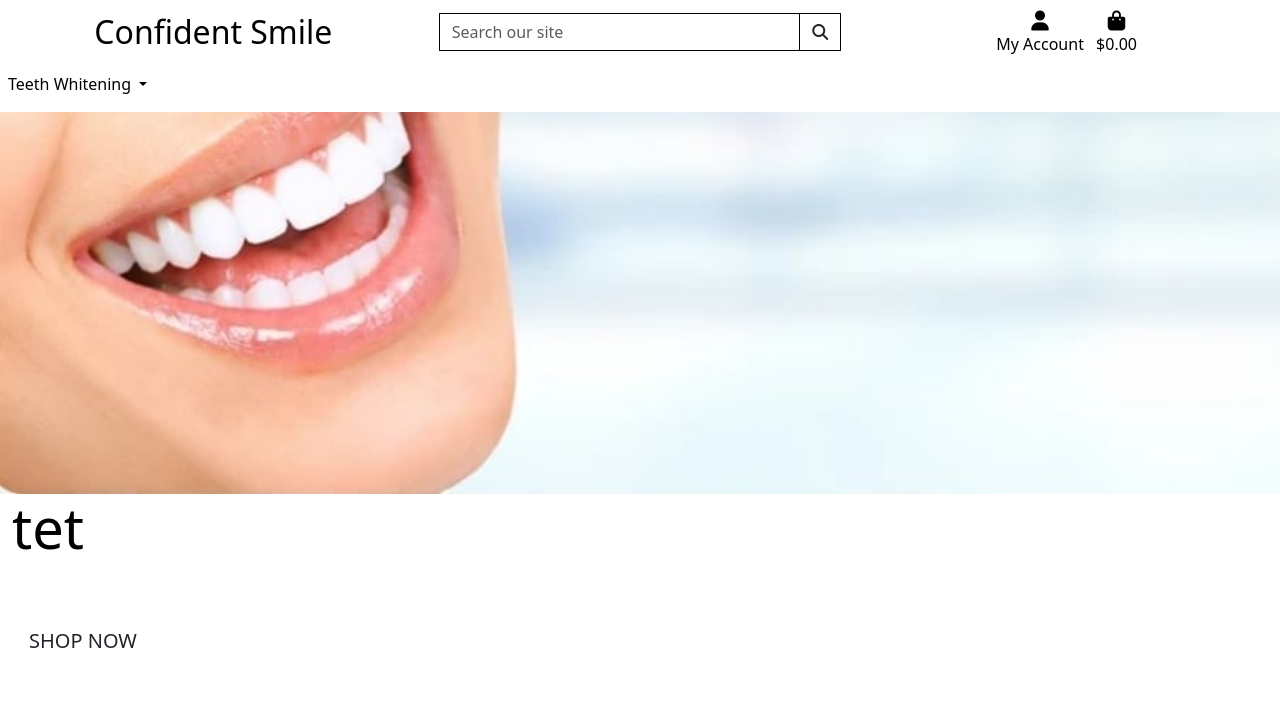
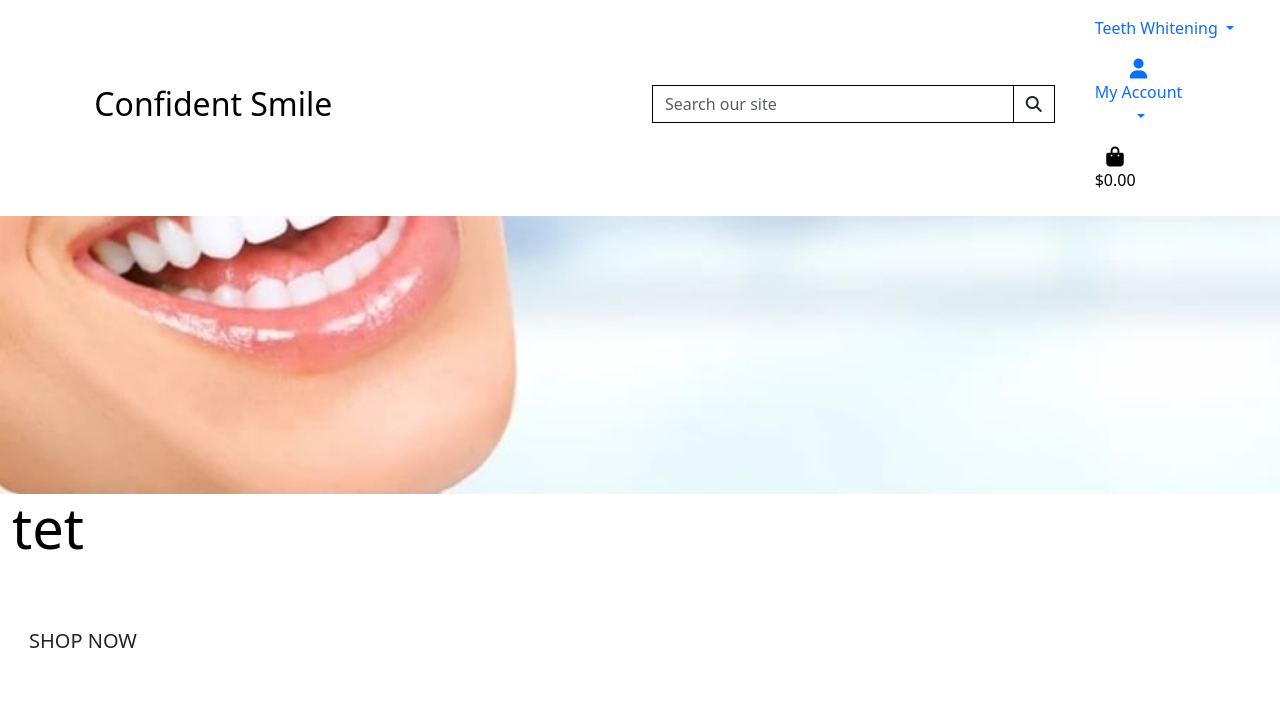
Before and after one commit to assofiejakobsson/confident-smile, a Django app: page / in a window 1280 px wide. Shown: the top 720 px of the page. Run offline with Django 3.2, Linux system fonts and the light colour scheme; the visitor is signed in with stand-in values (Sample User, id 1); some libraries are stand-ins or nearby versions.

Commit message:
Change som content in the base.html and added a link to the README.md

```diff
--- a/templates/base.html
+++ b/templates/base.html
@@ -28,27 +28,43 @@
     <script src="https://code.jquery.com/jquery-3.6.0.min.js"></script>
     <script src="https://cdn.jsdelivr.net/npm/@popperjs/core@2.11.8/dist/umd/popper.min.js" integrity="sha384-I7E8VVD/ismYTF4hNIPjVp/Zjvgyol6VFvRkX/vR+Vc4jQkC+hVqc2pM8ODewa9r" crossorigin="anonymous"></script>
     <script src="https://cdn.jsdelivr.net/npm/bootstrap@5.3.0/dist/js/bootstrap.bundle.min.js" integrity="sha384-geWF76RCwLtnZ8qwWowPQNguL3RmwHVBC9FhGdlKrxdiJJigb/j/68SIy3Te4Bkz" crossorigin="anonymous"></script>
+    <script>
+      $(document).ready(function() {
+        $('#burger-menu').on('click', function() {
+          $(this).toggleClass('active');
+          $('.navbar-collapse').toggleClass('show');
+        });
+        $('#search-bar-toggle').on('click', function() {
+          $('#search-bar').toggleClass('show');
+        });
+        $('.teeth-whitening-toggle').on('click', function() {
+          $(this).parent().toggleClass('show');
+        });
+      });
+    </script>
   {% endblock %}
 
   {% block extra_js %}
   {% endblock %}
 
-  <title>Confident smile {% block extra_title %}{% endblock %}</title>
+  <title>Confident Smile {% block extra_title %}{% endblock %}</title>
 </head>
 <body>
   <header class="container-fluid fixed-top">
-    <div id="topnav" class="row bg-white pt-lg-2 d-none d-lg-flex">
+    <div id="topnav" class="row bg-white pt-lg-2">
       <div class="col-12 col-lg-4 my-auto py-1 py-lg-0 text-center text-lg-left">
         <a href="{% url 'home' %}" class="nav-link main-logo-link">
           <h2 class="logo-font text-black my-0">Confident Smile</h2>
         </a>
       </div>
-      <div class="col-12 col-lg-4 my-auto py-1 py-lg-0">
+      <div class="col-12 col-lg-8 my-auto py-1 py-lg-0">
+        <div class="row align-items-center justify-content-end">
+          <div class="col-lg-6 order-lg-2 my-2 my-lg-0">
             <form method="GET" action="">
-          <div class="input-group w-100">
+              <div class="input-group">
                 <input class="form-control border border-black rounded-0" type="text" name="q" placeholder="Search our site">
                 <div class="input-group-append">
-              <button class="form-control btn btn-black border border-black rounded-0" type="submit">
+                  <button class="form-control btn btn-black border border-black rounded-0" href="#" type="submit" id="search-bar-toggle">
                     <span class="icon">
                       <i class="fas fa-search"></i>
                     </span>
@@ -57,10 +73,21 @@
               </div>
             </form>
           </div>
-      <div class="col-12 col-lg-4 my-auto py-1 py-lg-0">
-        <ul class="list-inline list-unstyled text-center text-lg-right my-0">
-          <li class="list-inline-item dropdown">
-            <a class="text-black nav-link" href="#" id="user-options" data-bs-toggle="dropdown" aria-haspopup="true" aria-expanded="false">
+          <div class="col-lg-3 order-lg-3 text-center text-lg-right">
+            <ul class="nav">
+              <li class="nav-item dropdown">
+                <a class="nav-link dropdown-toggle" href="#" id="teeth-whitening-link" role="button" data-bs-toggle="dropdown" aria-expanded="false">
+                  Teeth Whitening
+                </a>
+                <ul class="dropdown-menu" aria-labelledby="teeth-whitening-link">
+                  <li><a class="dropdown-item" href="#">By Price</a></li>
+                  <li><a class="dropdown-item" href="#">By Rating</a></li>
+                  <li><a class="dropdown-item" href="#">By Category</a></li>
+                  <li><a class="dropdown-item" href="#">All Products</a></li>
+                </ul>
+              </li>
+              <li class="nav-item dropdown d-lg-inline">
+                <a class="nav-link dropdown-toggle" href="#" id="user-options" data-bs-toggle="dropdown" aria-haspopup="true" aria-expanded="false">
                   <div class="text-center">
                     <div><i class="fas fa-user fa-lg"></i></div>
                     <p class="my-0">My Account</p>
@@ -79,8 +106,8 @@
                   {% endif %}
                 </div>
               </li>
-          <li class="list-inline-item">
-            <a class="{% if grand_total %}text-info font-weight-bold{% else %}text-black{% endif %} nav-link" href="">
+              <li class="nav-item d-lg-inline">
+                <a class="{% if grand_total %}text-info font-weight-bold{% else %}text-black{% endif %} nav-link" href="" id="shopping-bag">
                   <div class="text-center">
                     <div><i class="fas fa-shopping-bag fa-lg"></i></div>
                     <p class="my-0">
@@ -95,26 +122,42 @@
               </li>
             </ul>
           </div>
+          <div class="col-lg-3 order-lg-1">
+            <button class="navbar-toggler" type="button" data-bs-toggle="collapse" data-bs-target="#navbarNav" aria-controls="navbarNav" aria-expanded="false" aria-label="Toggle navigation" id="burger-menu">
+              <span class="navbar-toggler-icon"></span>
+            </button>
+          </div>
+        </div>
+      </div>
     </div>
     <div class="row bg-white">
       <nav class="navbar navbar-expand-lg navbar-light w-100">
-        <button class="navbar-toggler" type="button" data-toggle="collapse" data-target="#main-nav" aria-controls="main-nav" aria-expanded="false" aria-label="Toggle navigation">
-          <span class="navbar-toggler-icon"></span>
-        </button>
-        <div class="collapse navbar-collapse" id="main-nav">
+        <div class="container-fluid">
+          <a class="navbar-brand d-lg-none" href="{% url 'home' %}">Confident Smile</a>
+          <div class="collapse navbar-collapse" id="navbarNav">
             <ul class="navbar-nav ml-auto">
-            <li class="nav-item dropdown">
-              <a class="logo-font font-weight-bold nav-link text-black mr-5 dropdown-toggle" href="#" id="teeth-whitening-link" role="button" data-bs-toggle="dropdown" aria-expanded="false">
-                Teeth Whitening
+              <li class="nav-item dropdown d-lg-none">
+                <a class="nav-link dropdown-toggle" href="#" id="user-options" data-bs-toggle="dropdown" aria-haspopup="true" aria-expanded="false">
+                  <div class="text-center">
+                    <div><i class="fas fa-user fa-lg"></i></div>
+                    <p class="my-0">My Account</p>
+                  </div>
                 </a>
-              <div class="dropdown-menu" aria-labelledby="teeth-whitening-link">
-                <a class="dropdown-item" href="#">By Price</a>
-                <a class="dropdown-item" href="#">By Rating</a>
-                <a class="dropdown-item" href="#">By Category</a>
-                <a class="dropdown-item" href="#">All Products</a>
+                <div class="dropdown-menu border-0" aria-labelledby="user-options">
+                  {% if request.user.is_authenticated %}
+                    {% if request.user.is_superuser %}
+                      <a href="" class="dropdown-item">Product Management</a>
+                    {% endif %}
+                    <a href="" class="dropdown-item">My Profile</a>
+                    <a href="{% url 'account_logout' %}" class="dropdown-item">Logout</a>
+                  {% else %}
+                    <a href="{% url 'account_signup' %}" class="dropdown-item">Register</a>
+                    <a href="{% url 'account_login' %}" class="dropdown-item">Login</a>
+                  {% endif %}
                 </div>
               </li>
             </ul>
+          </div>
         </div>
       </nav>
     </div>
```
Also changed, not shown: README.md. Lines whose indentation alone changed are shown as unchanged.
